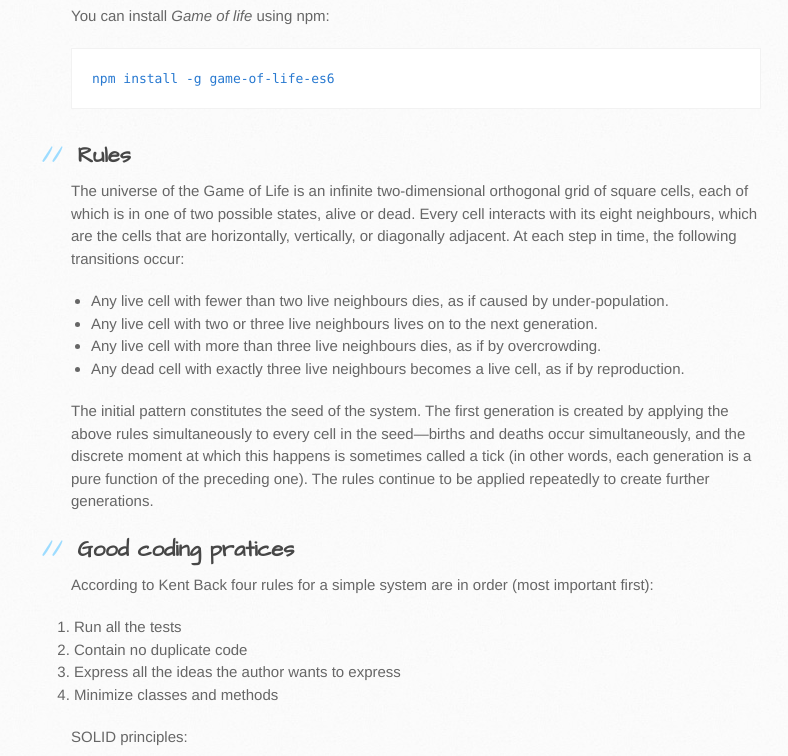
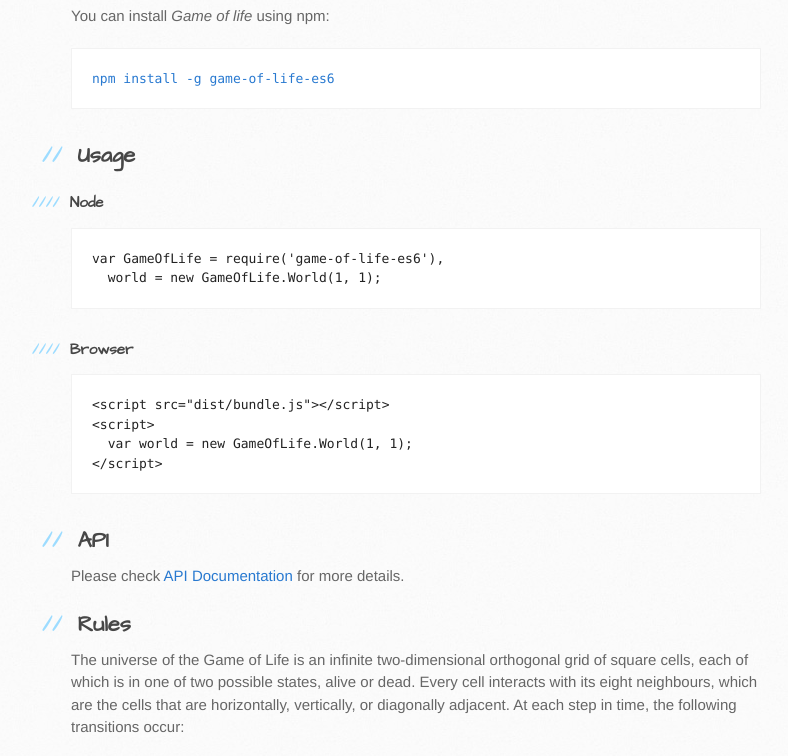
Before and after one commit to gziolo/game-of-life-es6, a plain HTML site: page index.html in a window 1280 px wide. Shown: the part 727-1483 px from the top of the page, without its empty margins (99-887 px from the left). Drawn offline with Linux system fonts and the light colour scheme.

```diff
--- a/index.html
+++ b/index.html
@@ -41,6 +41,28 @@
 
 <pre><code>npm install -g game-of-life-es6
 </code></pre>
+
+<h2>
+<a id="usage" class="anchor" href="#usage" aria-hidden="true"><span class="octicon octicon-link"></span></a>Usage</h2>
+
+<h4>
+<a id="node" class="anchor" href="#node" aria-hidden="true"><span class="octicon octicon-link"></span></a>Node</h4>
+
+<div class="highlight highlight-js"><pre><span class="pl-k">var</span> GameOfLife <span class="pl-k">=</span> <span class="pl-c1">require</span>(<span class="pl-s"><span class="pl-pds">'</span>game-of-life-es6<span class="pl-pds">'</span></span>),
+  world <span class="pl-k">=</span> <span class="pl-k">new</span> <span class="pl-en">GameOfLife.World</span>(<span class="pl-c1">1</span>, <span class="pl-c1">1</span>);</pre></div>
+
+<h4>
+<a id="browser" class="anchor" href="#browser" aria-hidden="true"><span class="octicon octicon-link"></span></a>Browser</h4>
+
+<div class="highlight highlight-html"><pre>&lt;<span class="pl-ent">script</span> <span class="pl-e">src</span>=<span class="pl-s"><span class="pl-pds">"</span>dist/bundle.js<span class="pl-pds">"</span></span>&gt;&lt;/<span class="pl-ent">script</span>&gt;
+<span class="pl-s1">&lt;<span class="pl-ent">script</span>&gt;</span>
+<span class="pl-s1">  <span class="pl-k">var</span> world <span class="pl-k">=</span> <span class="pl-k">new</span> <span class="pl-en">GameOfLife.World</span>(<span class="pl-c1">1</span>, <span class="pl-c1">1</span>);</span>
+<span class="pl-s1">&lt;/<span class="pl-ent">script</span>&gt;</span></pre></div>
+
+<h2>
+<a id="api" class="anchor" href="#api" aria-hidden="true"><span class="octicon octicon-link"></span></a>API</h2>
+
+<p>Please check <a href="https://github.com/gziolo/game-of-life-es6/blob/master/lib/README.md">API Documentation</a> for more details.</p>
 
 <h2>
 <a id="rules" class="anchor" href="#rules" aria-hidden="true"><span class="octicon octicon-link"></span></a>Rules</h2>
```
Also changed, not shown: params.json (+1 -1 lines).
